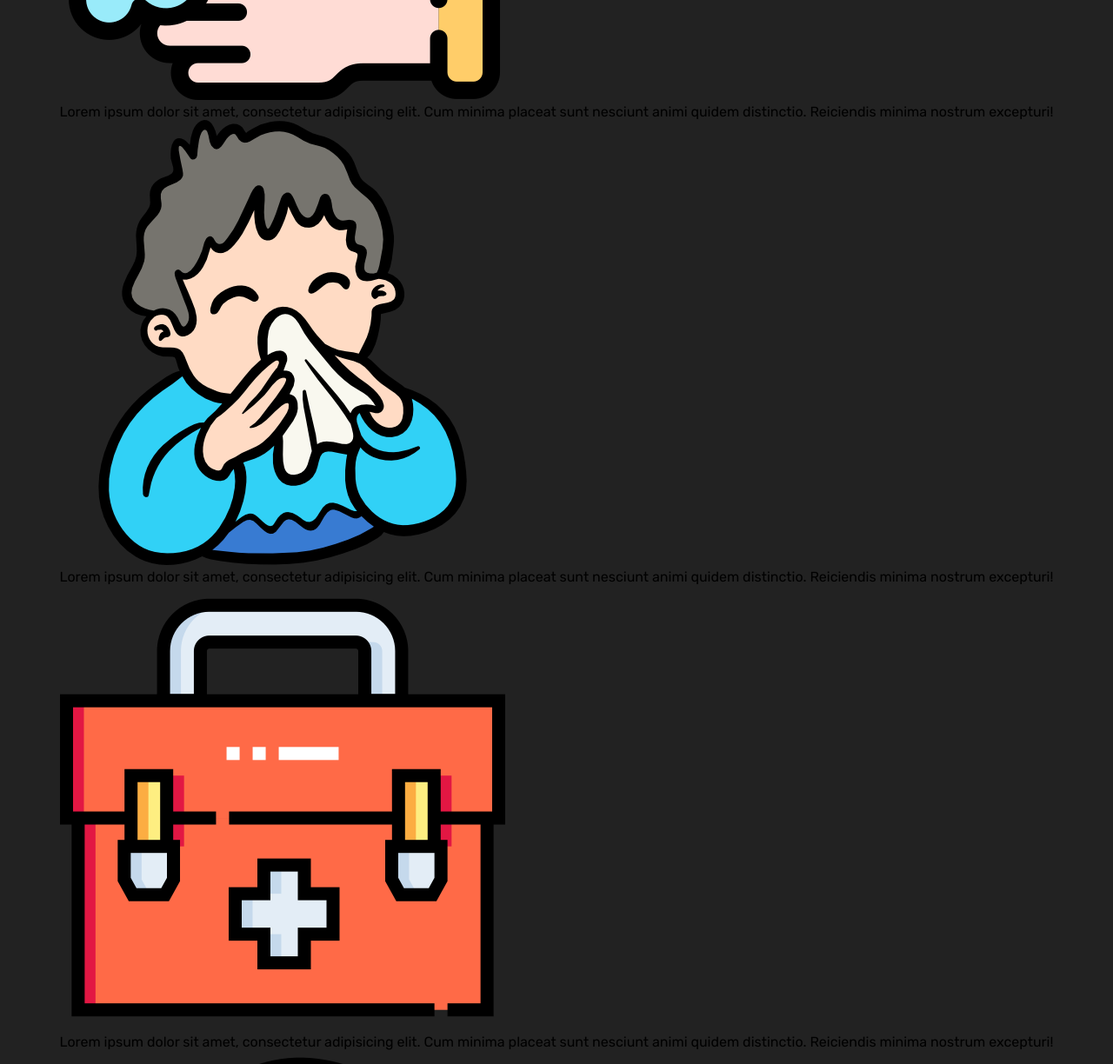
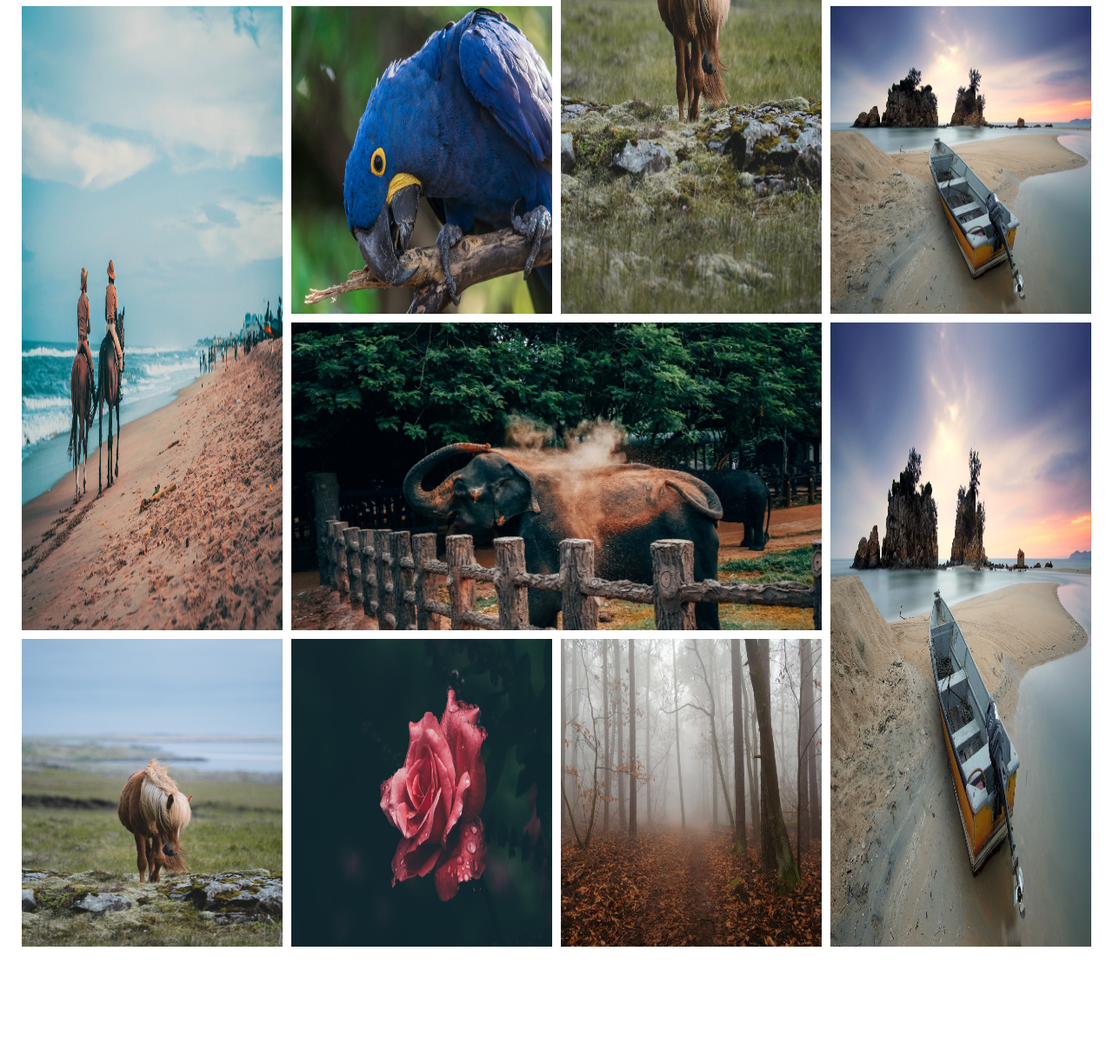
Before and after one commit to Fathizah/PhotographyYSF, a plain HTML site: page homegallery.html in a window 1280 px wide. Shown: the part 397-1621 px from the top of the page at 87% size. After the commit the page ends 1526 px from the top, so only its background shows below. Drawn offline with Linux system fonts and the light colour scheme.

Commit message:
create home gallery

```diff
--- a/css/homegallery.css
+++ b/css/homegallery.css
@@ -1,4 +1,4 @@
-@import url('https://fonts.googleapis.com/css2?family=Rubik&display=swap');
+@import url('https://fonts.googleapis.com/css?family=Rubik:300,400,500&display=swap');
 *
 {
     margin: 0;
@@ -12,37 +12,75 @@
     justify-content: center;
     align-self: center;
     min-height: 100vh;
-    background: #222;
-}
+    }
 .container
 {
     position: relative;
     max-width: 100%;
     display: grid;
     grid-template-columns: repeat(auto-fill, minmax(300px, 1fr));
-    grid-template-rows: minmax(300px, auto);
+    grid-template-rows: repeat(auto-fill, minmax(300px, 1fr));
     margin: 40px;
     grid-auto-flow: dense;
     grid-gap: 10px;
 }
 .container .box
 {
-    background: #333;
-    padding: 20px;
     display: grid;
     font-size: 20px;
     place-items: center;
     text-align: center;
     color: #fff;
     transition: 0.5s;
+    overflow: hidden;
 }
-.container .box:hover
+
+.container .content
 {
-    background: #e91e63;
+    width: 100%;
+    height: 100%;
 }
 .container .box img
 {
     position: relative;
-    max-width: 100px;
-    margin-bottom: 10px;
+    width: 100%;
+    height: 100%;
 }
+.container .box:nth-child(1)
+{
+    grid-column: span 2;
+    grid-row: span 1;
+}
+.container .box:nth-child(2)
+{
+    grid-column: span 1;
+    grid-row: span 2;
+}
+.container .box:nth-child(4)
+{
+    grid-column: span 1;
+    grid-row: span 2;
+}
+.container .box:nth-child(5)
+{
+    grid-column: span 2;
+    grid-row: span 1;
+}
+.container .box:nth-child(8)
+{
+    grid-column: span 1;
+    grid-row: span 2;
+}
+/* @media (max-width: 991px)
+{
+    .container
+    {
+        grid-template-columns: repeat(auto-fill, minmax(50%, 1fr));
+        grid-template-rows: minmax(auto, auto);
+    }
+    .container .box
+    {
+        grid-column: unset !important;
+        grid-row: unset !important;
+    }
+} */
--- a/homegallery.html
+++ b/homegallery.html
@@ -9,47 +9,61 @@
 </head>
 <body>
     <div class="gallery">
-        <div class="contaiter">
+        <div class="container">
             <div class="box">
                 <div class="content">
-                    <img src="Images/gallery/washing-hand.png" alt="washing-hand.png">
-                    <p>Lorem ipsum dolor sit amet, consectetur adipisicing elit. Cum minima placeat sunt nesciunt animi quidem distinctio. Reiciendis minima nostrum excepturi!</p>
+                    <img src="Images/Photographs/ysfd.jpeg" alt="">
+
                 </div>
             </div>
             <div class="box">
                 <div class="content">
-                    <img src="Images/gallery/cold.png" alt="cold.png">
-                    <p>Lorem ipsum dolor sit amet, consectetur adipisicing elit. Cum minima placeat sunt nesciunt animi quidem distinctio. Reiciendis minima nostrum excepturi!</p>
+                    <img src="Images/Photographs/ysfn.jpeg" alt="cold.png">
                 </div>
             </div>
             <div class="box">
                 <div class="content">
-                    <img src="Images/gallery/first-aid-kit.png" alt="first-aid-kit.png">
-                    <p>Lorem ipsum dolor sit amet, consectetur adipisicing elit. Cum minima placeat sunt nesciunt animi quidem distinctio. Reiciendis minima nostrum excepturi!</p>
+                    <img src="Images/Photographs/ysfs.jpeg" alt="first-aid-kit.png">
                 </div>
             </div>
             <div class="box">
                 <div class="content">
-                    <img src="Images/gallery/medical-mask.png" alt="medical-mask.png">
-                    <p>Lorem ipsum dolor sit amet, consectetur adipisicing elit. Cum minima placeat sunt nesciunt animi quidem distinctio. Reiciendis minima nostrum excepturi!</p>
+                    <img src="Images/Photographs/ysft.jpeg" alt="medical-mask.png">
                 </div>
             </div>
             <div class="box">
                 <div class="content">
-                    <img src="Images/gallery/cooking.png" alt="cooking.png">
-                    <p>Lorem ipsum dolor sit amet, consectetur adipisicing elit. Cum minima placeat sunt nesciunt animi quidem distinctio. Reiciendis minima nostrum excepturi!</p>
+                    <img src="Images/Photographs/ysfu.jpeg" alt="cooking.png">
                 </div>
             </div>
             <div class="box">
                 <div class="content">
-                    <img src="Images/gallery/fever.png" alt="fever.png">
-                    <p>Lorem ipsum dolor sit amet, consectetur adipisicing elit. Cum minima placeat sunt nesciunt animi quidem distinctio. Reiciendis minima nostrum excepturi!</p>
+                    <img src="Images/Photographs/ysfv.jpeg" alt="fever.png">
                 </div>
             </div>
             <div class="box">
                 <div class="content">
-                    <img src="Images/gallery/flight.png" alt="flight.png">
-                    <p>Lorem ipsum dolor sit amet, consectetur adipisicing elit. Cum minima placeat sunt nesciunt animi quidem distinctio. Reiciendis minima nostrum excepturi!</p>
+                    <img src="Images/Photographs/ysfy.jpeg" alt="flight.png">
+                </div>
+            </div>
+            <div class="box">
+                <div class="content">
+                    <img src="Images/Photographs/ysfy.jpeg" alt="flight.png">
+                </div>
+            </div>
+            <div class="box">
+                <div class="content">
+                    <img src="Images/Photographs/ysfn.jpeg" alt="flight.png">
+                </div>
+            </div>
+            <div class="box">
+                <div class="content">
+                    <img src="Images/Photographs/ysfa.jpeg" alt="flight.png">
+                </div>
+            </div>
+            <div class="box">
+                <div class="content">
+                    <img src="Images/Photographs/ysgo.jpeg" alt="flight.png">
                 </div>
             </div>
 
```
